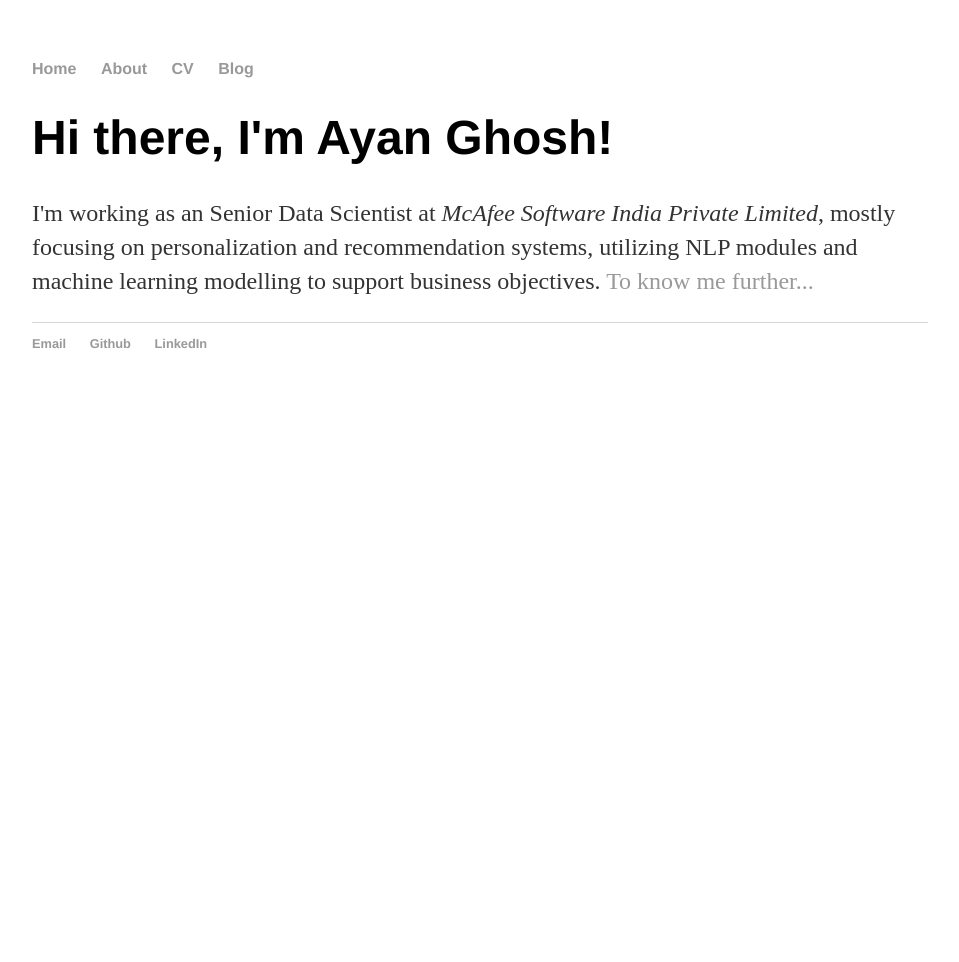
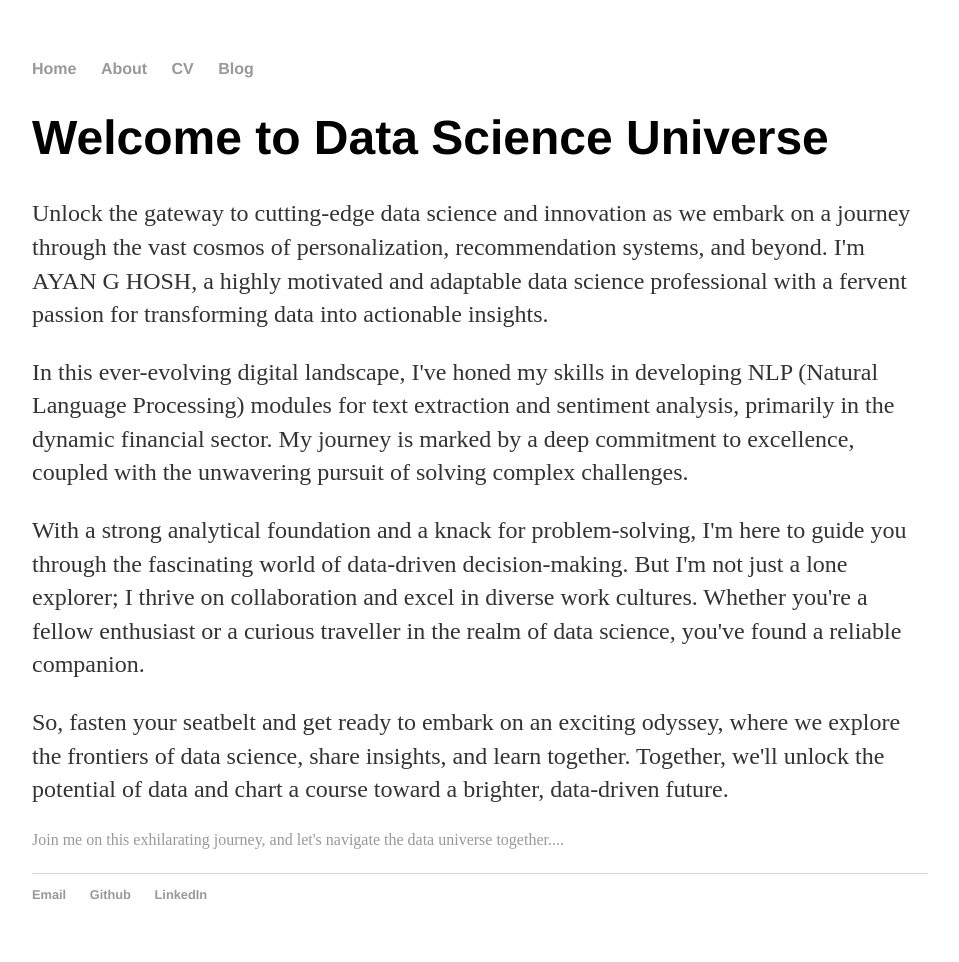
Before and after one commit to ayan-ghosh103/ayan-ghosh103.github.io, a Jekyll site: the page built from index.html, in a window 1280 px wide. Shown: the whole page, without its empty margins (160-1119 px from the left). Built offline with Jekyll 4.4.1, drawn with Linux system fonts in a browser that asks for light colours; before the commit the page ends 900 px from its top, so only the background shows below that.

Commit message:
Update index.html

```diff
--- a/index.html
+++ b/index.html
@@ -3,6 +3,24 @@ layout: default
 title: Ayan Ghosh
 ---
 <div class="blurb">
-	<h1>Hi there, I'm Ayan Ghosh!</h1>
-	<p>I'm working as an Senior Data Scientist at <em>McAfee Software India Private Limited</em>, mostly focusing on personalization and recommendation systems, utilizing NLP modules and machine learning modelling to support business objectives. <a href="/about">To know me further...</a></p>
+	    <h1>Welcome to Data Science Universe</h1>
+
+    <p>Unlock the gateway to cutting-edge data science and innovation as we embark on a journey through the vast cosmos of
+        personalization, recommendation systems, and beyond. I'm AYAN G HOSH, a highly motivated and adaptable data
+        science professional with a fervent passion for transforming data into actionable insights.</p>
+
+    <p>In this ever-evolving digital landscape, I've honed my skills in developing NLP (Natural Language Processing) modules
+        for text extraction and sentiment analysis, primarily in the dynamic financial sector. My journey is marked by a deep
+        commitment to excellence, coupled with the unwavering pursuit of solving complex challenges.</p>
+
+    <p>With a strong analytical foundation and a knack for problem-solving, I'm here to guide you through the fascinating
+        world of data-driven decision-making. But I'm not just a lone explorer; I thrive on collaboration and excel in
+        diverse work cultures. Whether you're a fellow enthusiast or a curious traveller in the realm of data science, you've
+        found a reliable companion.</p>
+
+    <p>So, fasten your seatbelt and get ready to embark on an exciting odyssey, where we explore the frontiers of data
+        science, share insights, and learn together. Together, we'll unlock the potential of data and chart a course toward
+        a brighter, data-driven future.
+
+    </p> <a href="/about">Join me on this exhilarating journey, and let's navigate the data universe together....</a></p>
 </div><!-- /.blurb -->
```
